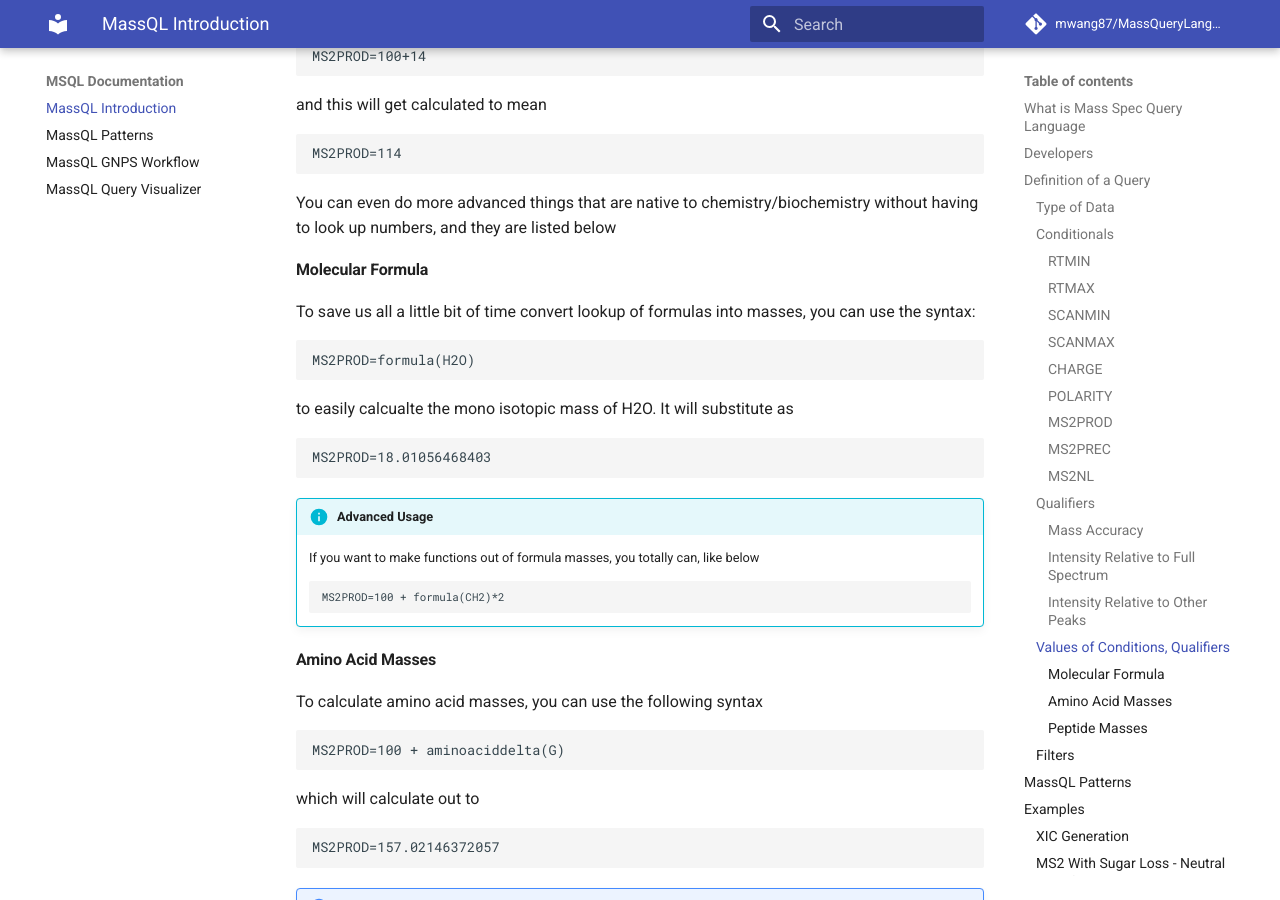
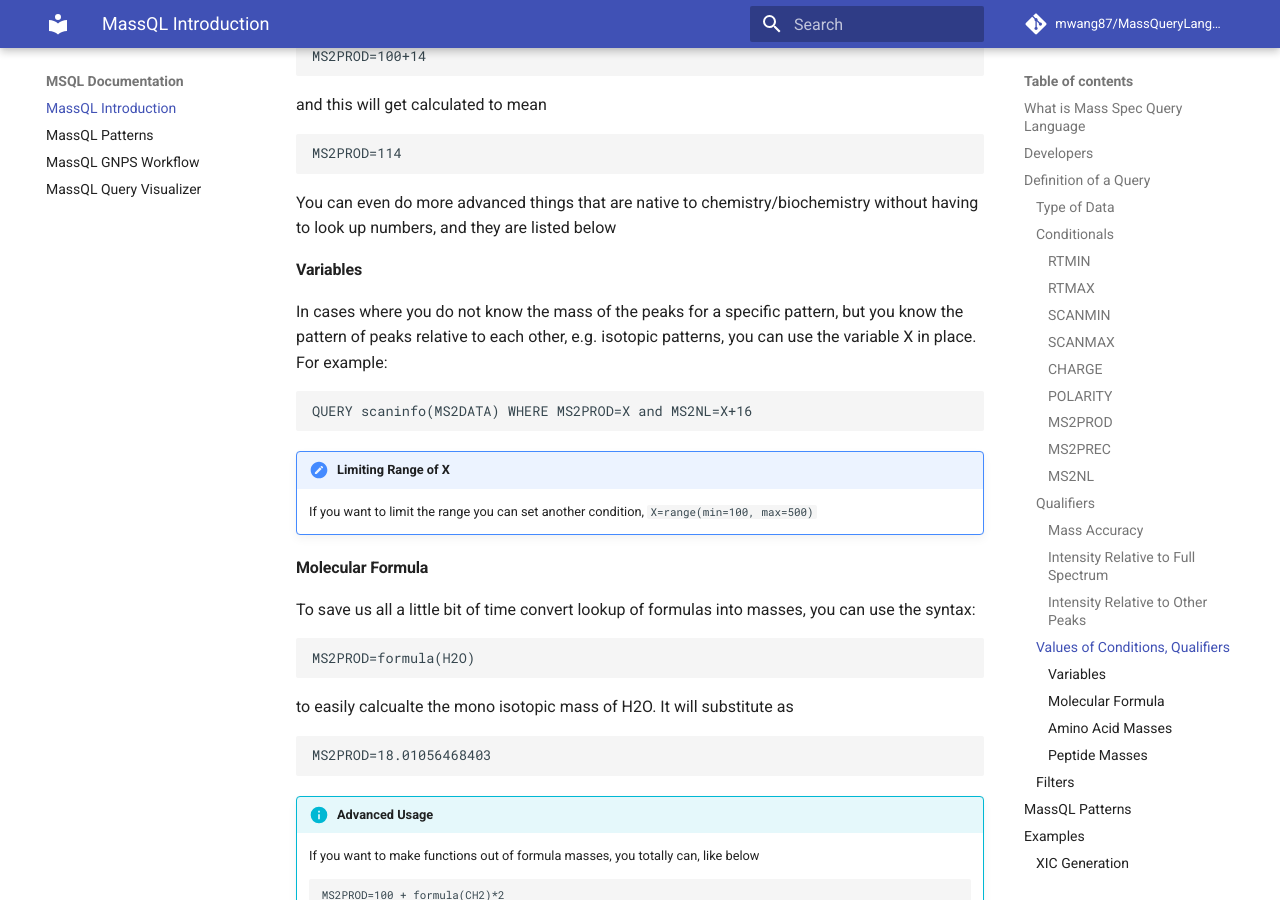
Before and after one commit to mwang87/MassQueryLanguage_Documentation, an MkDocs documentation site: the page built from docs/index.md, in a window 1280 px wide and 900 px high, scrolled down 3726 px. Built offline with MkDocs 1.6.1 and Material for MkDocs 9.7.7, drawn with Linux system fonts in a browser that asks for light colours; comment, search, counter and statistics services are not loaded.

Commit message:
adding information

````diff
--- a/docs/index.md
+++ b/docs/index.md
@@ -163,6 +163,17 @@
 
 You can even do more advanced things that are native to chemistry/biochemistry without having to look up numbers, and they are listed below
 
+#### Variables
+
+In cases where you do not know the mass of the peaks for a specific pattern, but you know the pattern of peaks relative to each other, e.g. isotopic patterns, you can use the variable X in place. For example:
+
+```
+QUERY scaninfo(MS2DATA) WHERE MS2PROD=X and MS2NL=X+16
+```
+
+!!! note "Limiting Range of X"
+    If you want to limit the range you can set another condition, ```X=range(min=100, max=500)```
+
 #### Molecular Formula
 
 To save us all a little bit of time convert lookup of formulas into masses, you can use the syntax:
````
